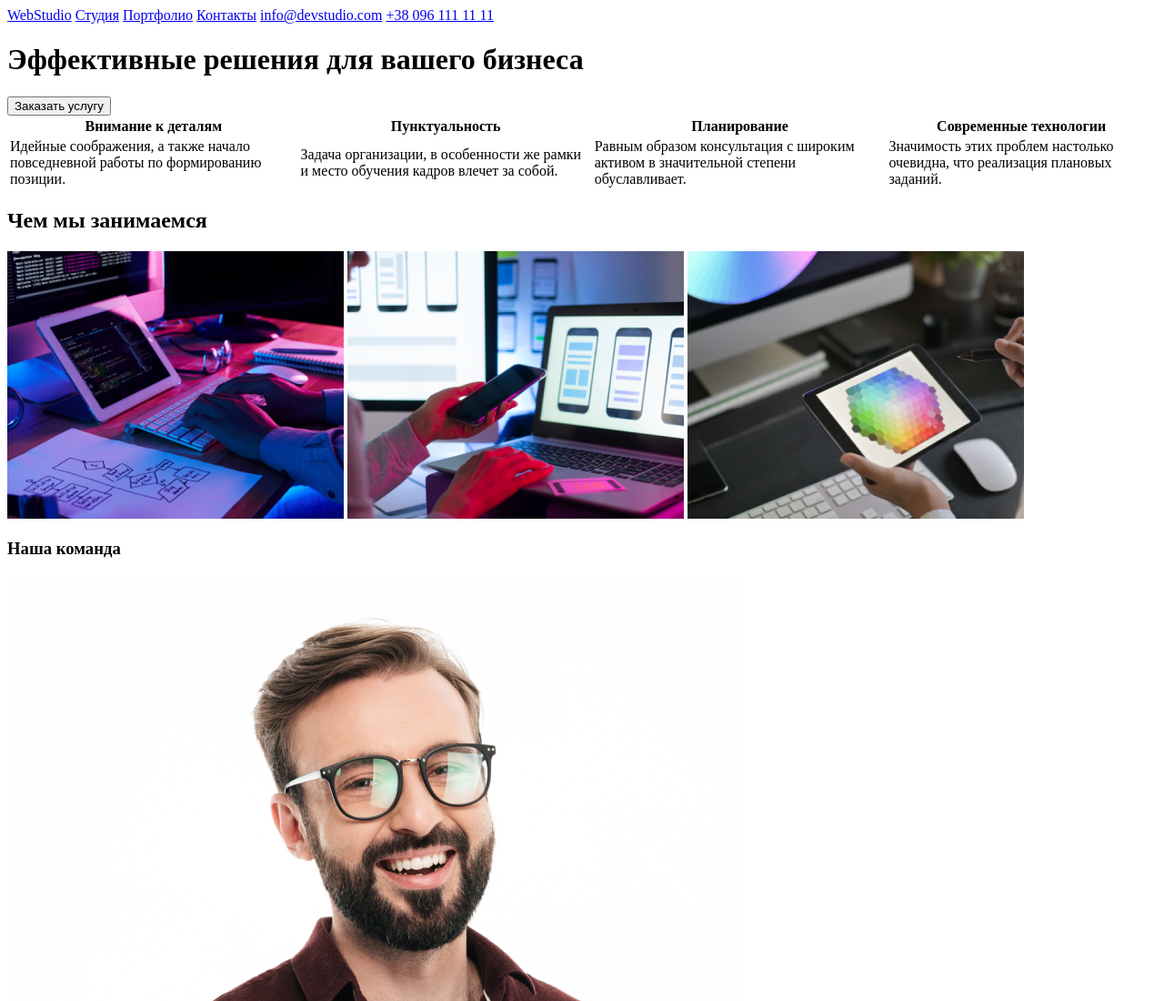
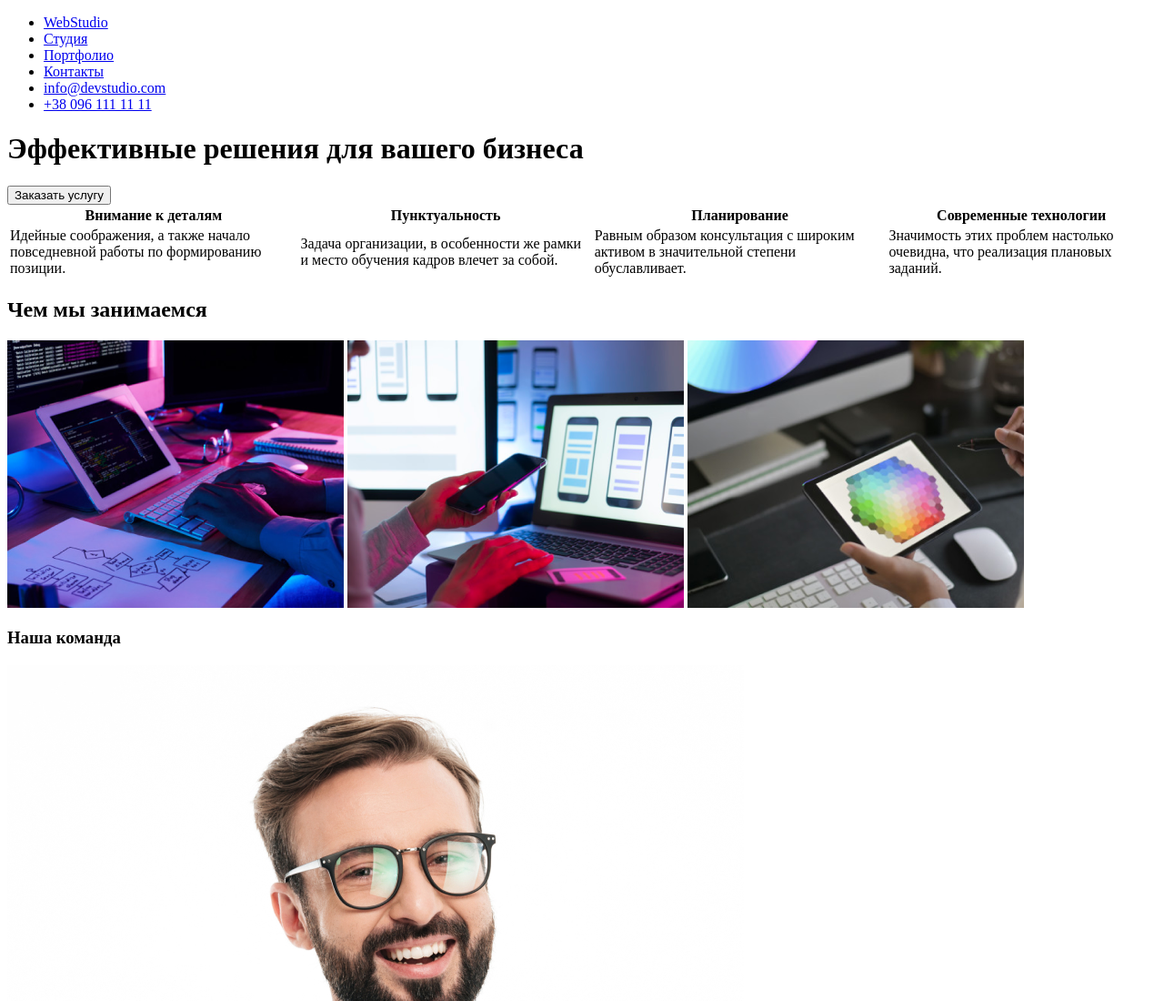
Before and after one commit to vitalik0790/goit-markup-hw-01, a plain HTML site: page index.html in a window 1280 px wide. Shown: the top 1100 px of the page at 91% size. Drawn offline with Linux system fonts and the light colour scheme.

Commit message:
Update index.html

```diff
--- a/index.html
+++ b/index.html
@@ -8,15 +8,17 @@
   </head>
   <body>
     <div>
-      <!--Верхняя строка-->
-      <div>
-        <a href="#WebStudio">WebStudio</a>
-        <a href="#Студия">Студия</a>
-        <a href="#Портфолио">Портфолио</a>
-        <a href="#Контакты">Контакты</a>
-        <span><a href="mailto:info@devstudio.com">info@devstudio.com</a></span>
-        <span><a href="tel:+380961111111">+38 096 111 11 11</a></span>
-      </div>
+      <!--Верхня строка-->
+      <nav>
+        <ul>
+          <li><a href="#WebStudio">WebStudio</a></li>
+          <li><a href="#Студия">Студия</a></li>
+          <li><a href="#Портфолио">Портфолио</a></li>
+          <li><a href="#Контакты">Контакты</a></li>
+          <li><a href="mailto:info@devstudio.com">info@devstudio.com</a></li>
+          <li><a href="tel:+380961111111">+38 096 111 11 11</a></li>
+        </ul>
+      </nav>
 
       <!--Шапка сайта-->
       <div>
```
